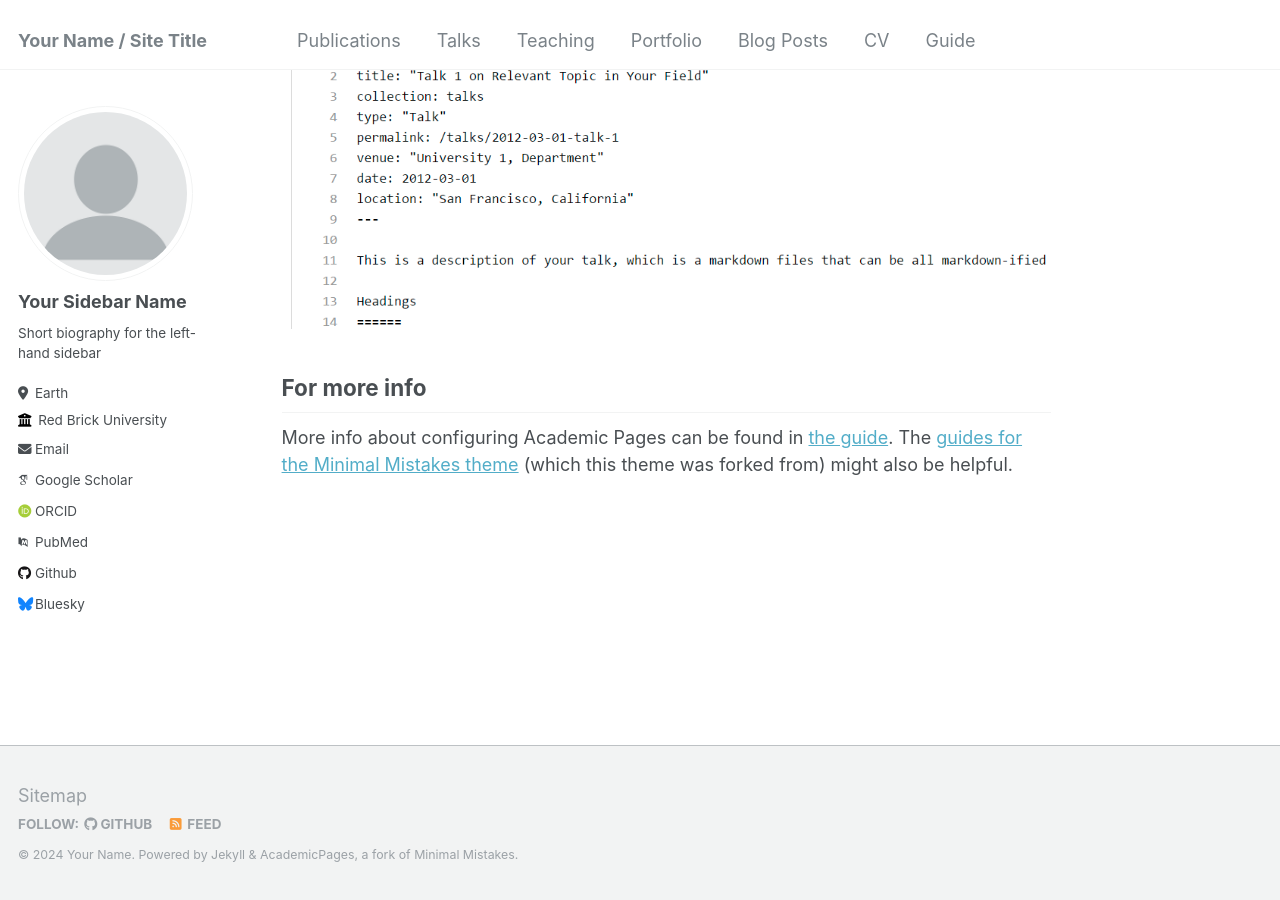
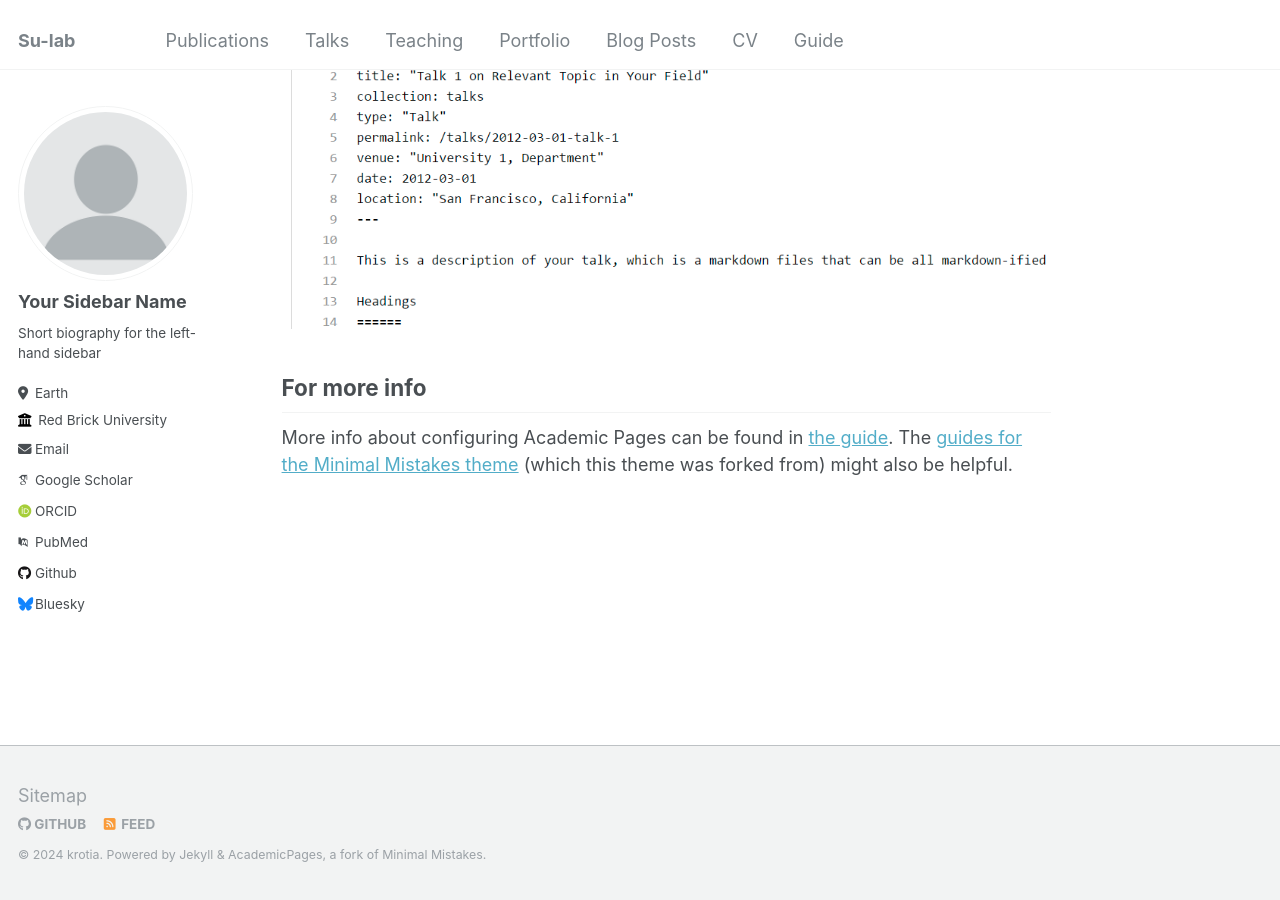
Before and after one commit to krotia/krotia.github.io, a Jekyll site: the page built from _pages/about.md, in a window 1280 px wide and 900 px high, scrolled down 2660 px. Built offline with Jekyll 4.4.1, drawn with Linux system fonts in a browser that asks for light colours; some web fonts are replaced.

Commit message:
Update _config.yml

```diff
--- a/_config.yml
+++ b/_config.yml
@@ -7,12 +7,12 @@
 # server process.
 
 # Basic Site Settings
-locale                   : "en-US"
-title                    : "Your Name / Site Title"
+locale                   : "CN"
+title                    : "Su-lab"
 title_separator          : "-"
-name                     : &name "Your Name"
+name                     : &name "krotia"
 description              : &description "personal description"
-url                      : https://academicpages.github.io # the base hostname & protocol for your site e.g. "https://mmistakes.github.io"
+url                      : https://krotia.github.io # the base hostname & protocol for your site e.g. "https://mmistakes.github.io"
 baseurl                  : "" # the subpath of your site, e.g. "/blog"
 repository               : "academicpages/academicpages.github.io"
 
```
